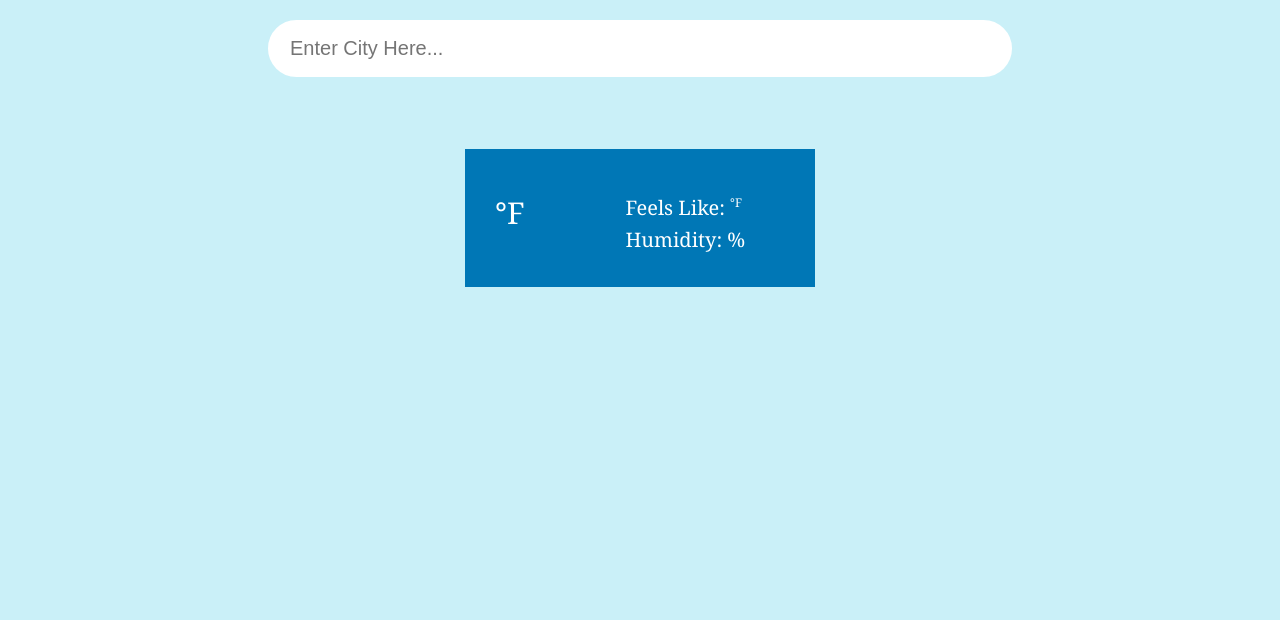
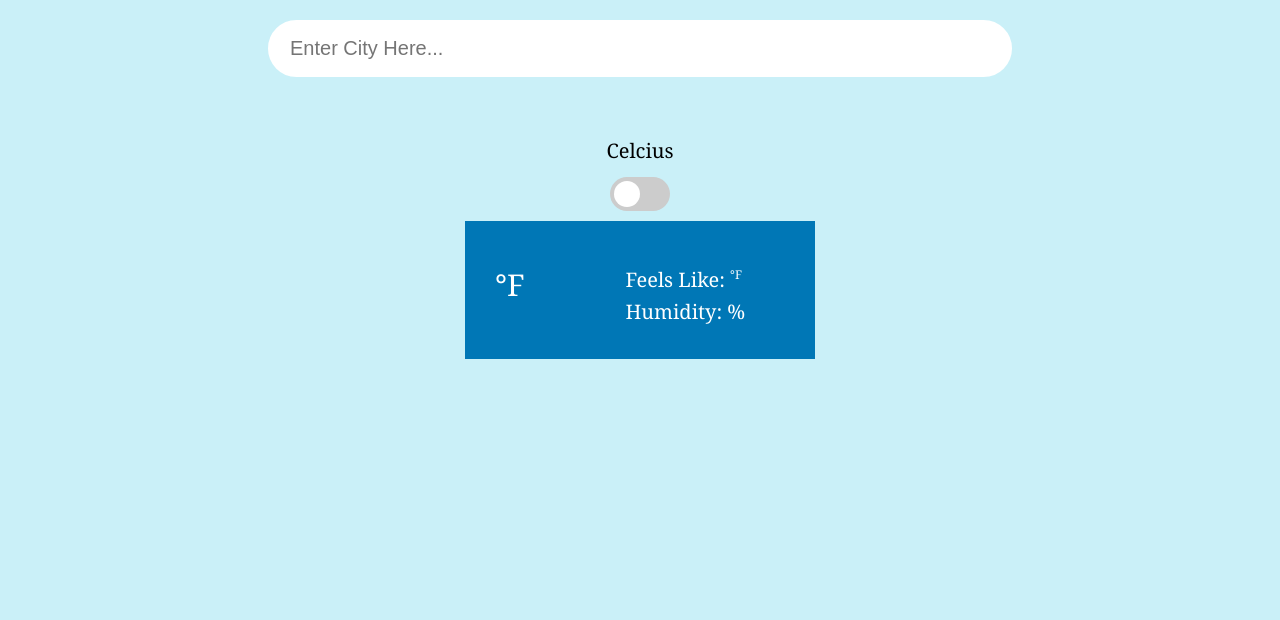
Before and after one commit to Derbzzzzzz/weather-app, a website built with webpack: page dist/index.html in a window 1280 px wide. Shown: the part 100-720 px from the top of the page. Built offline with nearby package versions, Linux system fonts and the light colour scheme; no server answers.

Commit message:
Added Celcius/Fahrenheit Switch

```diff
--- /dev/null
+++ b/src/CSS/switch.css
@@ -0,0 +1,72 @@
+.switch-title{
+    margin: 10px;
+    height: 20px;
+    font-size: 20px;
+    font-weight: 300;
+}
+
+/* CSS From https://www.w3schools.com/howto/howto_css_switch.asp */
+
+.switch {
+    position: relative;
+    display: inline-block;
+    width: 60px;
+    height: 34px;
+
+    margin: 10px;
+  }
+
+  /* Hide default HTML checkbox */
+  .switch input {
+    opacity: 0;
+    width: 0;
+    height: 0;
+  }
+
+  /* The slider */
+  .slider {
+    position: absolute;
+    cursor: pointer;
+    top: 0;
+    left: 0;
+    right: 0;
+    bottom: 0;
+    background-color: #ccc;
+    -webkit-transition: .4s;
+    transition: .4s;
+  }
+
+  .slider:before {
+    position: absolute;
+    content: "";
+    height: 26px;
+    width: 26px;
+    left: 4px;
+    bottom: 4px;
+    background-color: white;
+    -webkit-transition: .4s;
+    transition: .4s;
+  }
+
+  input:checked + .slider {
+    background-color: #2196F3;
+  }
+
+  input:focus + .slider {
+    box-shadow: 0 0 1px #2196F3;
+  }
+
+  input:checked + .slider:before {
+    -webkit-transform: translateX(26px);
+    -ms-transform: translateX(26px);
+    transform: translateX(26px);
+  }
+
+  /* Rounded sliders */
+  .slider.round {
+    border-radius: 34px;
+  }
+
+  .slider.round:before {
+    border-radius: 50%;
+  }
--- a/src/JSFiles/DOM.js
+++ b/src/JSFiles/DOM.js
@@ -1,5 +1,7 @@
 import { getData } from "./API.js";
 import appendImages from "./images.js"
+
+let currInfo = await(getData("Saint Louis"))
 
 async function searchData(event) {
   let search = document.getElementById("search");
@@ -12,6 +14,7 @@ async function searchData(event) {
     error.textContent = "Please Enter Valid City Name";
   } else{
     error.textContent = ""
+    currInfo = data
     console.log(data)
     updateAll(data)
     // update Page with data
@@ -30,8 +33,7 @@ function updateAll(info){
   updateCity(info.name)
   updateCountry(info.country)
   updateWeather(info.weather)
-  updateTemp(info.FTemp)
-  updateFeelsLike(info.FeelFTemp)
+  updateTemps(info)
   updateHumidity(info.humidity)
 
 }
@@ -54,24 +56,42 @@ function updateWeather(newWeather){
   weather.textContent = newWeather
 }
 
-function updateTemp(newTemp){
+function updateHumidity(newHumidity){
   let humidity = document.querySelector(".humidity")
 
-  humidity.textContent = newTemp
+  humidity.textContent = newHumidity
 }
 
-function updateFeelsLike(newFeelsLike){
+// function updateFeelsLike(newFeelsLike){
+//   let feelsLike = document.querySelector(".feels-like")
+
+//   console.log(newFeelsLike)
+
+//   feelsLike.textContent = newFeelsLike
+// }
+
+function updateTemps(info){
+  let temp = document.querySelector(".temp")
   let feelsLike = document.querySelector(".feels-like")
+  let mySwitch = document.querySelector(".checkbox")
+  let abbrevs = document.querySelectorAll(".abbrev")
 
-  console.log(newFeelsLike)
+  if(mySwitch.checked == false){
+    temp.textContent = info.FTemp
+    feelsLike.textContent = info.FeelFTemp
+    abbrevs.forEach(function(abbrev){
+      abbrev.textContent = "F"
+    })
 
-  feelsLike.textContent = newFeelsLike
-}
+  } else{
+    temp.textContent = info.CTemp
+    feelsLike.textContent = info.FeelCTemp
+    abbrevs.forEach(function(abbrev){
+      abbrev.textContent = "C"
+    })
+  }
 
-function updateHumidity(newHumidity){
-  let temp = document.querySelector(".temp")
-
-  temp.textContent = newHumidity
+  console.log(abbrevs)
 }
 
 function displayInfo(){
@@ -79,10 +99,21 @@ function displayInfo(){
   info.style.display = "flex"
 }
 
+function switchListener(){
+  let mySwitch = document.querySelector(".checkbox")
+
+  mySwitch.addEventListener("change", switchTemp)
+}
+
+function switchTemp(){
+  updateTemps(currInfo)
+}
+
 
 async function pageSetup() {
   appendImages();
   formListener();
+  switchListener();
   updateAll(await getData("Saint Louis"))
   displayInfo();
 }
--- a/src/index.js
+++ b/src/index.js
@@ -1,4 +1,5 @@
 import "./CSS/main.css";
+import "./CSS/switch.css"
 import { pageSetup } from "./JSFiles/DOM.js"
 
 window.onload = function(){
```
Also changed, not shown: dist/index.html, dist/main.js.
